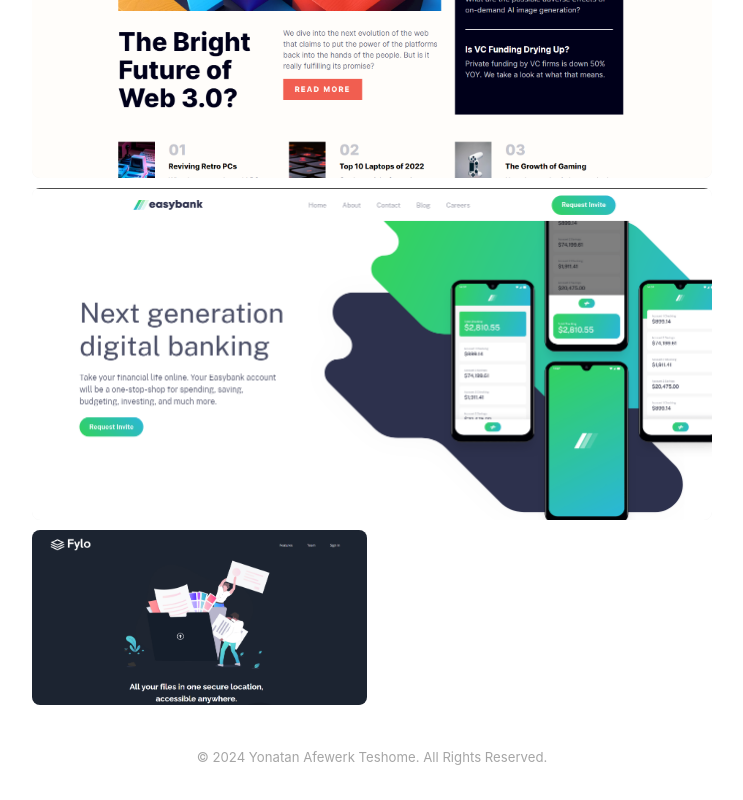
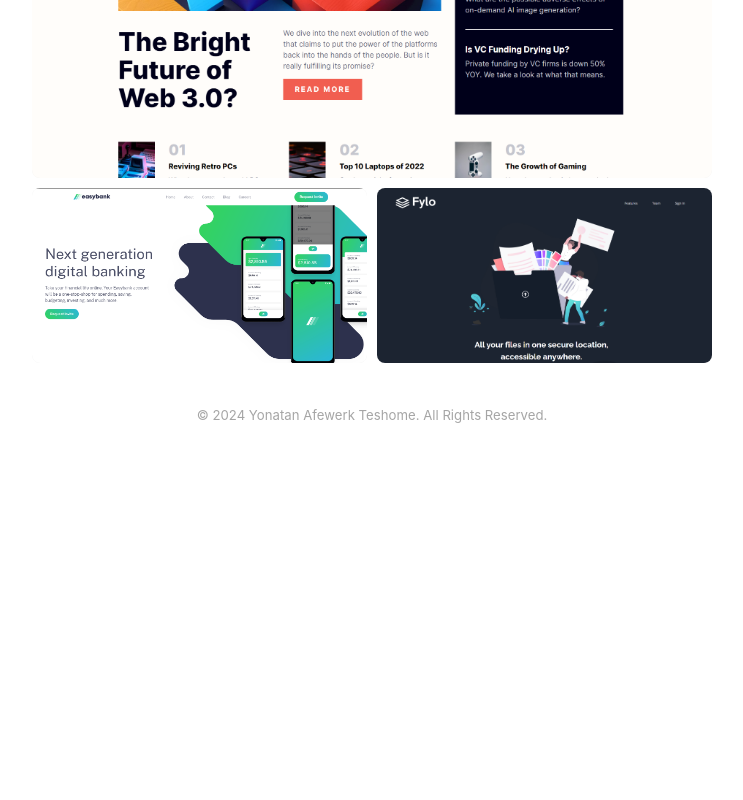
Before and after one commit to Yehonatal/portfolio_v2, a React (Vite) app: page /works in a window 1280 px wide. Shown: the part 5545-6345 px from the top of the page, without its empty margins (268-1011 px from the left). After the commit the page ends 6003 px from the top, so only its background shows below. Built offline with nearby package versions, Linux system fonts and the light colour scheme.

Commit message:
UI fix for the other projects section

```diff
--- a/src/style/OtherProjects.css
+++ b/src/style/OtherProjects.css
@@ -113,6 +113,6 @@
     grid-row: 15;
 }
 .grid-item:nth-child(24) {
-    grid-column: 1 / 3;
+    grid-column: 1 / 2;
     grid-row: 16;
 }
```
